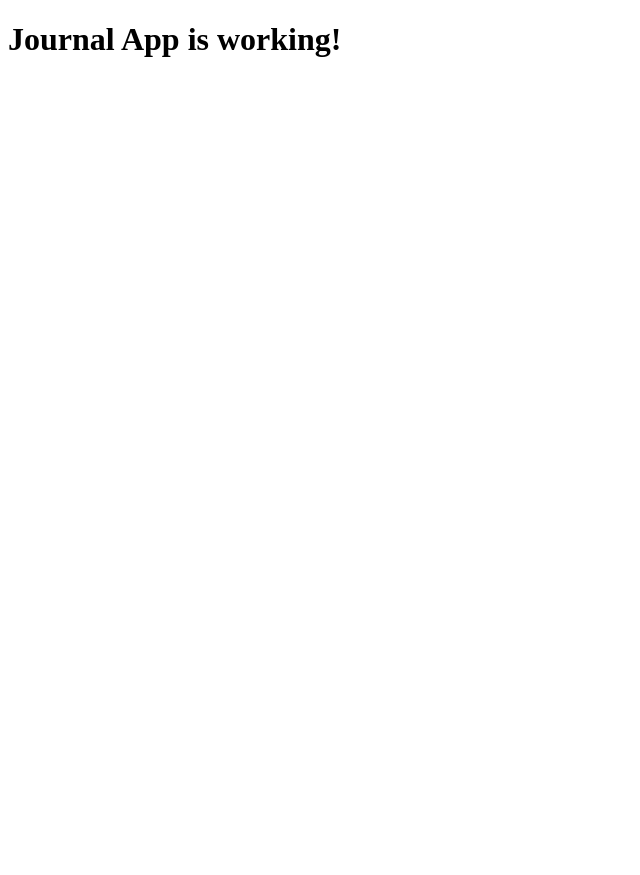
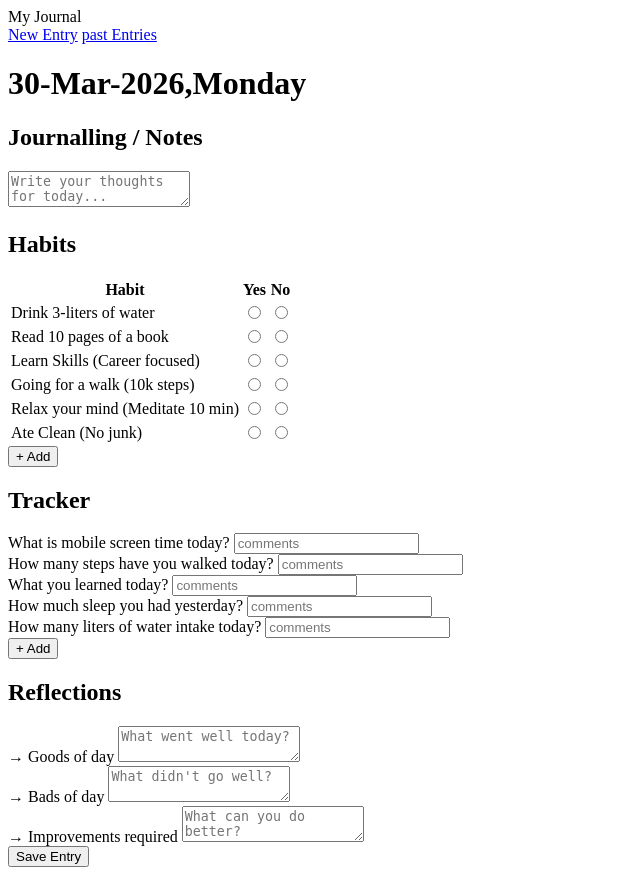
Before and after one commit to rishi0698/Journal-app, a Flask app: page / in a window 1280 px wide. Shown: the whole page, without its empty margins (0-640 px from the left). Before the commit the page ends 57 px from the top, so only its background shows below. Run offline with Flask 3, Linux system fonts and the light colour scheme.

Commit message:
phase 2: html form structure complete

```diff
--- a/app.py
+++ b/app.py
@@ -1,10 +1,12 @@
 from flask import Flask, render_template
+from datetime import datetime
 
 app = Flask(__name__)
 
 @app.route("/")
 def index():
-    return render_template("index.html")
+    today = datetime.now().strftime("%d-%b-%Y,%A")
+    return render_template("index.html", date=today)
 
 if __name__ == "__main__":
     app.run(debug=True)
--- a/templates/base.html
+++ b/templates/base.html
@@ -0,0 +1,25 @@
+<!DOCTYPE html>
+<html lang="en">
+    <head>
+        <meta charset="UFC-8" />
+        <meta name="viewpoint" content="width=device-width, initial-scale=1.0"/>
+        <title>My Journal</title>
+        <link rel="stylesheet" href="{{url_for('static', filename='css/style.css')}}">
+
+    </head>
+
+    <body>
+        <nav>
+            <span class="nav-brand"> My Journal </span>
+            <div class="nav-links">
+                <a href="/">New Entry</a>
+                <a href="/entries">past Entries</a>
+            </div>
+        </nav>
+
+        <main>
+            {% block content %}
+            {% endblock %}
+        </main>
+    </body>
+</html>
--- a/templates/index.html
+++ b/templates/index.html
@@ -1,9 +1,113 @@
-<!DOCTYPE html>
-<html>
-  <head>
-    <title>My Journal</title>
-  </head>
-  <body>
-    <h1>Journal App is working!</h1>
-  </body>
-</html>
+{% extends "base.html" %}
+
+{% block content %}
+
+<div class="page-header">
+  <h1 class="entry-date">{{ date }}</h1>
+</div>
+
+<form action="/submit" method="POST">
+
+  <!-- Section: Journalling / Notes -->
+  <div class="section">
+    <h2>Journalling / Notes</h2>
+    <textarea name="journal_notes" placeholder="Write your thoughts for today..."></textarea>
+  </div>
+
+  <!-- Section: Habits -->
+  <div class="section">
+    <h2>Habits</h2>
+    <table class="habits-table">
+      <thead>
+        <tr>
+          <th>Habit</th>
+          <th>Yes</th>
+          <th>No</th>
+        </tr>
+      </thead>
+      <tbody id="habits-body">
+        <tr>
+          <td>Drink 3-liters of water</td>
+          <td><input type="radio" name="habit_water" value="yes"></td>
+          <td><input type="radio" name="habit_water" value="no"></td>
+        </tr>
+        <tr>
+          <td>Read 10 pages of a book</td>
+          <td><input type="radio" name="habit_read" value="yes"></td>
+          <td><input type="radio" name="habit_read" value="no"></td>
+        </tr>
+        <tr>
+          <td>Learn Skills (Career focused)</td>
+          <td><input type="radio" name="habit_learn" value="yes"></td>
+          <td><input type="radio" name="habit_learn" value="no"></td>
+        </tr>
+        <tr>
+          <td>Going for a walk (10k steps)</td>
+          <td><input type="radio" name="habit_walk" value="yes"></td>
+          <td><input type="radio" name="habit_walk" value="no"></td>
+        </tr>
+        <tr>
+          <td>Relax your mind (Meditate 10 min)</td>
+          <td><input type="radio" name="habit_meditate" value="yes"></td>
+          <td><input type="radio" name="habit_meditate" value="no"></td>
+        </tr>
+        <tr>
+          <td>Ate Clean (No junk)</td>
+          <td><input type="radio" name="habit_meditate" value="yes"></td>
+          <td><input type="radio" name="habit_meditate" value="no"></td>
+        </tr>
+      </tbody>
+    </table>
+    <button type="button" id="add-habit">+ Add</button>
+  </div>
+
+  <!-- Section: Tracker -->
+  <div class="section">
+    <h2>Tracker</h2>
+    <div class="tracker-list" id="tracker-list">
+      <div class="tracker-row">
+        <label>What is mobile screen time today?</label>
+        <input type="text" name="tracker_screentime" placeholder="comments">
+      </div>
+      <div class="tracker-row">
+        <label>How many steps have you walked today?</label>
+        <input type="text" name="tracker_steps" placeholder="comments">
+      </div>
+      <div class="tracker-row">
+        <label>What you learned today?</label>
+        <input type="text" name="tracker_learned" placeholder="comments">
+      </div>
+      <div class="tracker-row">
+        <label>How much sleep you had yesterday?</label>
+        <input type="text" name="tracker_sleep" placeholder="comments">
+      </div>
+      <div class="tracker-row">
+        <label>How many liters of water intake today?</label>
+        <input type="text" name="tracker_water" placeholder="comments">
+      </div>
+    </div>
+    <button type="button" id="add-tracker">+ Add</button>
+  </div>
+
+  <!-- Section: Reflections -->
+  <div class="section">
+    <h2>Reflections</h2>
+    <div class="reflection-row">
+      <label>→ Goods of day</label>
+      <textarea name="reflection_good" placeholder="What went well today?"></textarea>
+    </div>
+    <div class="reflection-row">
+      <label>→ Bads of day</label>
+      <textarea name="reflection_bad" placeholder="What didn't go well?"></textarea>
+    </div>
+    <div class="reflection-row">
+      <label>→ Improvements required</label>
+      <textarea name="reflection_improve" placeholder="What can you do better?"></textarea>
+    </div>
+  </div>
+
+  <button type="submit" class="submit-btn">Save Entry</button>
+
+</form>
+
+{% endblock %}
```
